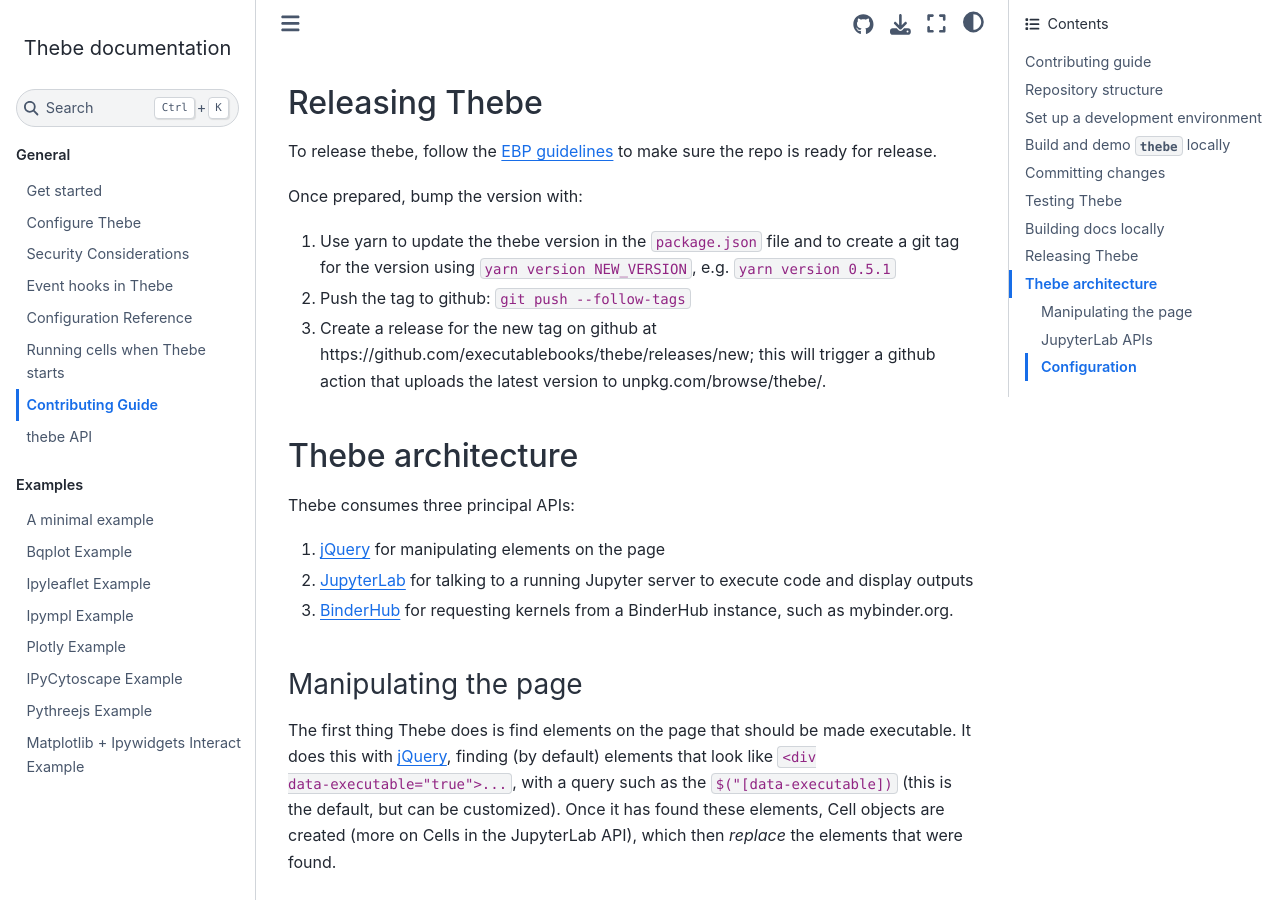
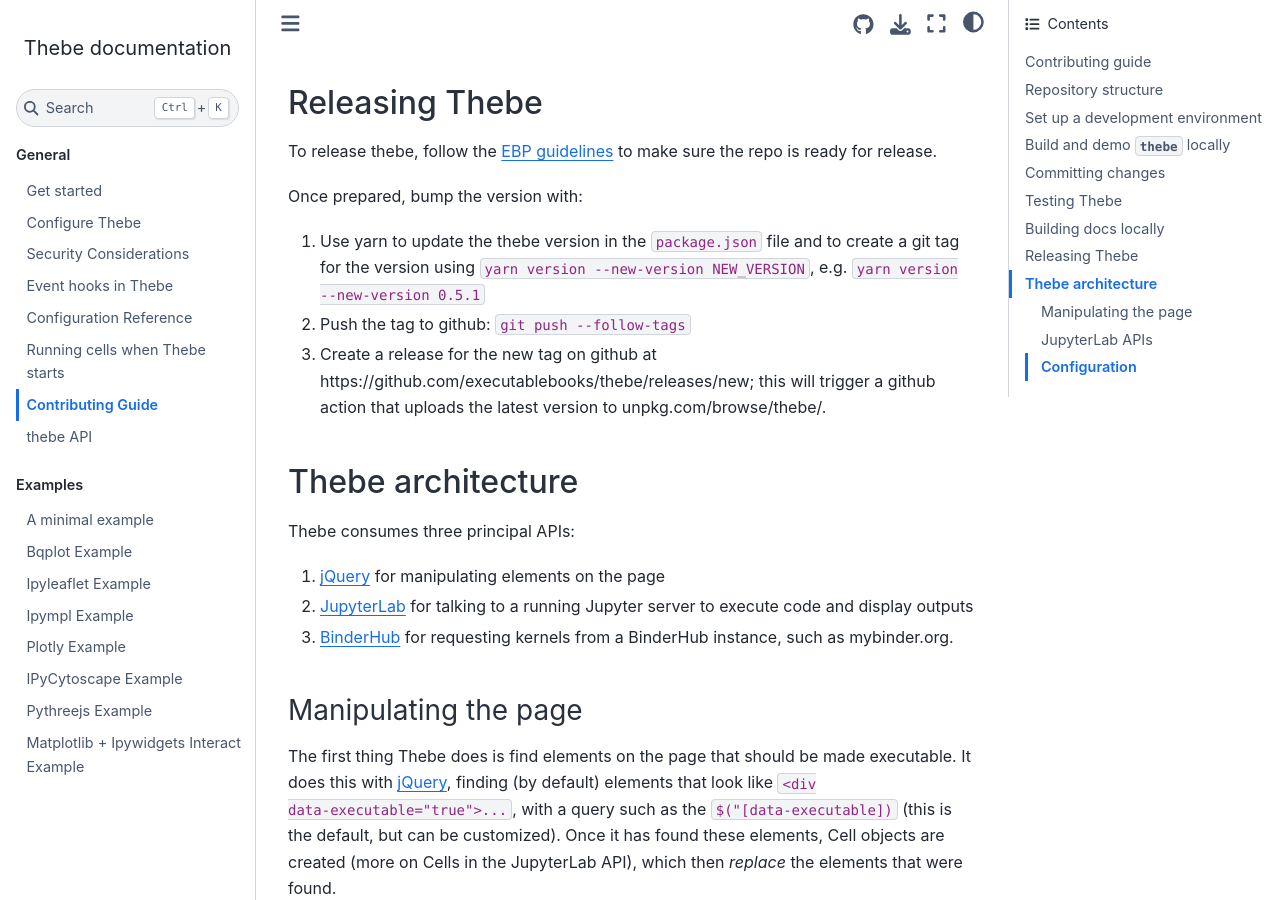
Before and after one commit to jupyter-book/thebe, a Sphinx documentation site: the page built from docs/contribute.md, in a window 1280 px wide and 900 px high, scrolled down 5569 px. Built offline with Sphinx 7.4.7 and the Sphinx Book theme 1.1.4, drawn with Linux system fonts in a browser that asks for light colours.

Commit message:
Correct yarn version command.

```diff
--- a/docs/contribute.md
+++ b/docs/contribute.md
@@ -204,8 +204,9 @@
 
 Once prepared, bump the version with:
 
-1. Use yarn to update the thebe version in the `package.json` file and to create
-   a git tag for the version using `yarn version NEW_VERSION`, e.g. `yarn version 0.5.1`
+1. Use yarn to update the thebe version in the `package.json` file and to
+   create a git tag for the version using `yarn version --new-version
+   NEW_VERSION`, e.g. `yarn version --new-version 0.5.1`
 2. Push the tag to github: `git push --follow-tags`
 3. Create a release for the new tag on github at
    https://github.com/executablebooks/thebe/releases/new; this will trigger a
```
